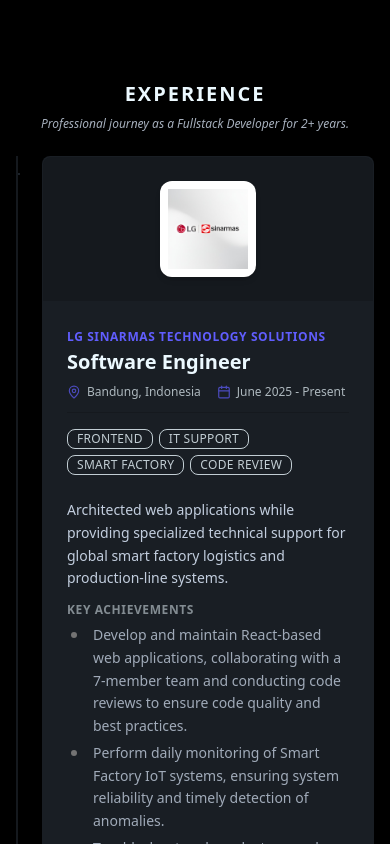
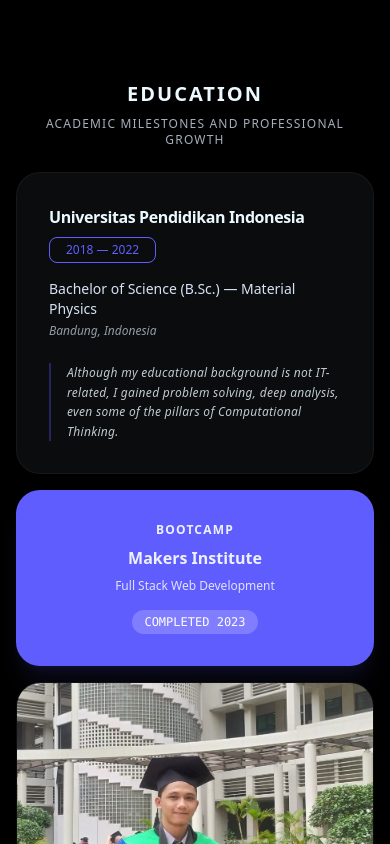
Before and after one commit to adryanasdq/web-portfolio, a React (Vite) app: page / in a window 390 px wide. Shown: the top 844 px of the page. Built offline with nearby package versions, Linux system fonts and the light colour scheme.

Commit message:
(UPDATE) Refactor and standardized styling on `about` section

```diff
--- a/src/pages/sections/about/components/education.tsx
+++ b/src/pages/sections/about/components/education.tsx
@@ -1,6 +1,6 @@
 const Education = () => {
     return (
-        <section className="max-w-6xl mx-auto w-full px-4 py-10">
+        <section className="max-w-6xl mx-auto w-full">
             <div className="text-center mb-6 md:mb-12 lg:mb-16">
                 <h1 className="text-xl md:text-2xl lg:text-4xl font-bold mb-2 uppercase tracking-widest">Education</h1>
                 <p className="text-xs lg:text-sm text-base-content/70 tracking-widest uppercase">
--- a/src/pages/sections/about/components/skill-set.tsx
+++ b/src/pages/sections/about/components/skill-set.tsx
@@ -14,7 +14,7 @@
     }, [showGroup, skillCategories]);
 
     return (
-        <div className="max-w-6xl mx-auto w-full px-4">
+        <div className="max-w-6xl mx-auto w-full">
             <div className="text-center mb-6 md:mb-12 lg:mb-16">
                 <h1 className="text-xl md:text-2xl lg:text-4xl font-bold mb-2 uppercase tracking-widest">Programming Skills</h1>
                 <p className="text-xs lg:text-sm text-base-content/70 tracking-widest uppercase">List of My Skill Set</p>
--- a/src/pages/sections/about/components/work-exp.tsx
+++ b/src/pages/sections/about/components/work-exp.tsx
@@ -8,7 +8,7 @@
   const yearsOfExperience = Math.floor((today.getTime() - carreerStart.getTime()) / (1000 * 24 * 60 * 60 * 365.25));
 
   return (
-    <div className="max-w-6xl mx-auto w-full px-4">
+    <div className="max-w-6xl mx-auto w-full">
       <div className="text-center mb-6 md:mb-12 lg:mb-16">
         <h1 className="text-xl md:text-2xl lg:text-4xl font-bold mb-2 uppercase tracking-widest">EXPERIENCE</h1>
         <p className="text-xs lg:text-sm text-base-content/70 italic">
@@ -38,8 +38,8 @@
               </div>
             </figure>
 
-            <div className="card-body p-6 md:p-8 gap-4">
-              <div className="flex flex-col sm:flex-row sm:items-center justify-between gap-2 border-b border-base-300 pb-3">
+            <div className="card-body p-6 md:p-8 gap-3">
+              <div className="flex flex-col sm:flex-row sm:items-center justify-between gap-2 border-b border-base-300 pb-1">
                 <div>
                   <span className="text-xs font-bold uppercase tracking-wider text-primary">{exp.company}</span>
                   <h2 className="text-xl md:text-2xl font-black text-base-content mt-0.5">{exp.position}</h2>
@@ -59,24 +59,24 @@
 
               <div className="flex flex-wrap gap-1.5">
                 {exp.tags.map(tag => (
-                  <div key={tag} className="badge badge-sm badge-outline uppercase tracking-wide font-medium opacity-80">
+                  <div key={tag} className="badge badge-sm badge-outline uppercase font-medium opacity-80">
                     {tag}
                   </div>
                 ))}
               </div>
 
-              <div className="space-y-3 text-sm text-base-content/80 mt-2">
+              <div className="space-y-2 text-xs md:text-sm lg:text-sm text-base-content/80 mt-2">
                 <p className="leading-relaxed">
                   {exp.description}
                 </p>
 
                 <div>
-                  <h4 className="text-xs font-bold uppercase tracking-wider text-base-content opacity-50 mb-1.5">Key Achievements</h4>
-                  <ul className="list-disc list-inside space-y-1 text-xs md:text-sm pl-1">
+                  <h4 className="text-xs md:text-sm lg:text-sm font-bold uppercase tracking-wider text-base-content opacity-50 mb-1.5">Key Responsibilities</h4>
+                  <ul className="list-disc list-inside space-y-1 pl-1">
                     {exp.responsibilities.map((point, index) => (
                       <div key={index} className="flex gap-4">
                         <div className="w-1.5 h-1.5 rounded-full mt-2 flex-shrink-0 bg-neutral-500 transition-all duration-300 group-hover:bg-primary" />
-                        <p className="text-sm opacity-80 leading-relaxed">{point}</p>
+                        <p className="text-xs md:text-sm lg:text-sm opacity-80 leading-relaxed">{point}</p>
                       </div>
                     ))}
                   </ul>
--- a/src/pages/sections/about/index.tsx
+++ b/src/pages/sections/about/index.tsx
@@ -5,9 +5,9 @@
 
 const About = () => {
     return (
-        <section id="about" className="bg-black py-20">
-            {/* <Education /> */}
-            {/* <SkillSet /> */}
+        <section id="about" className="bg-black flex flex-col gap-20 px-4 py-20">
+            <Education />
+            <SkillSet />
             <WorkExperience />
         </section>
     )
```
